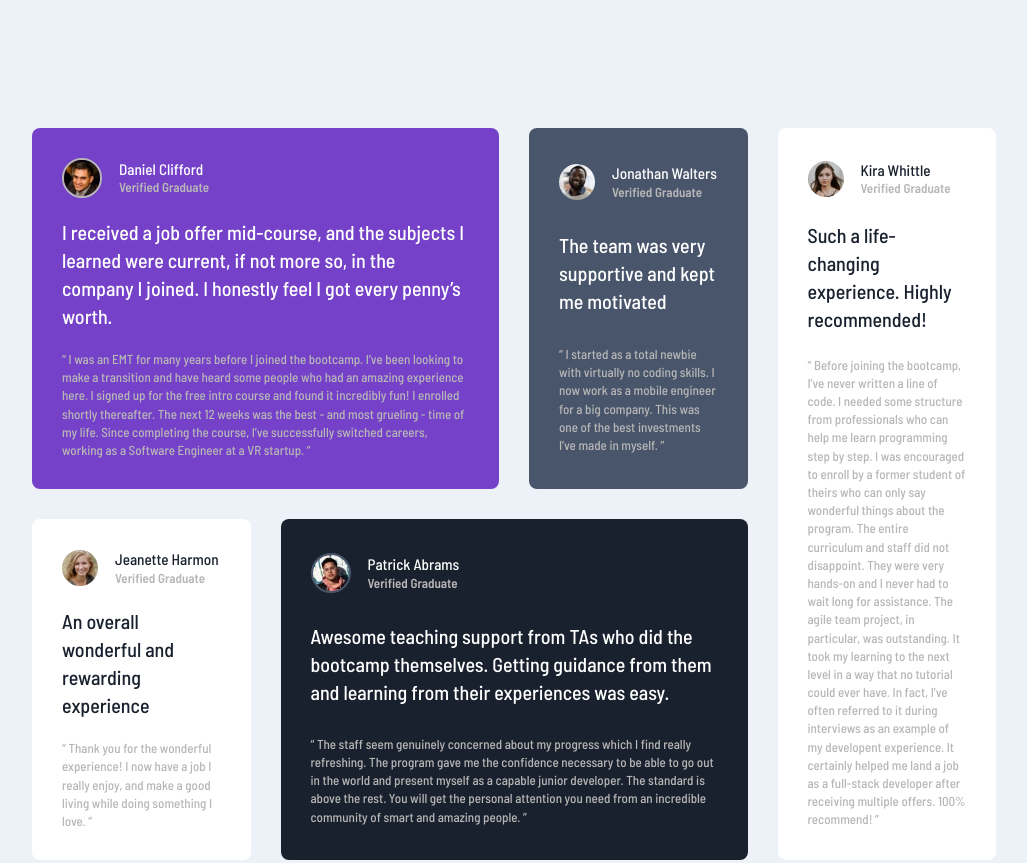
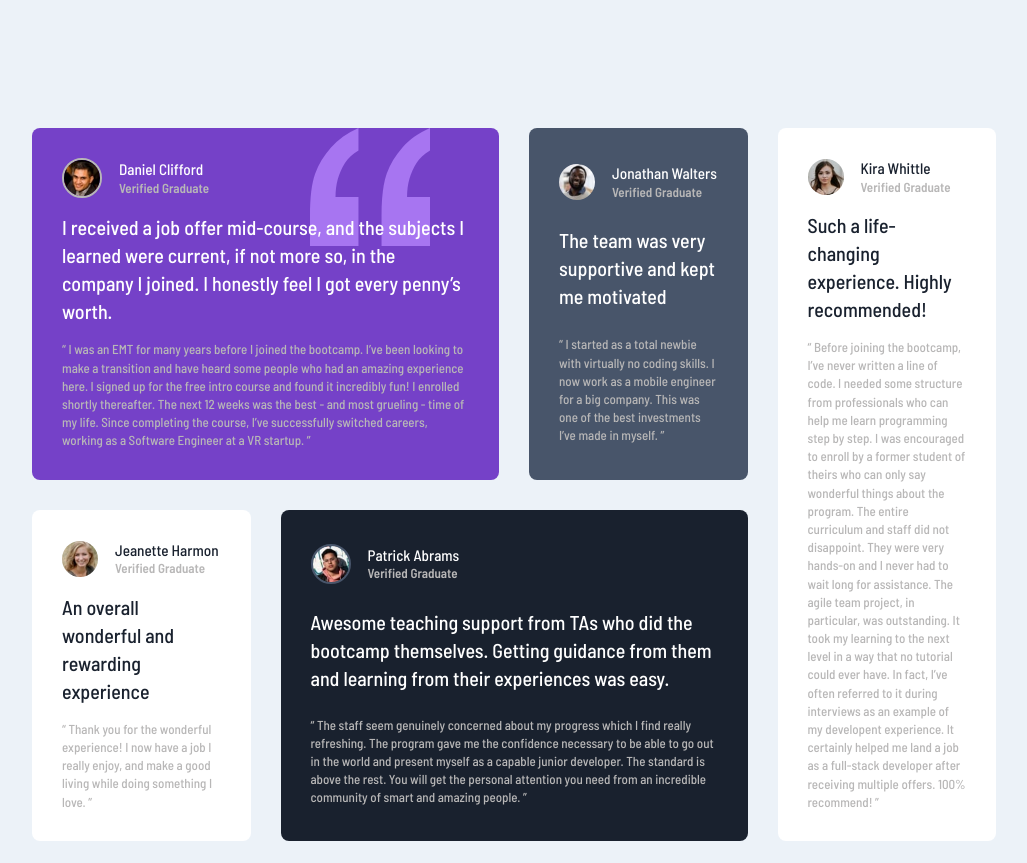
Before and after one commit to Omar-Code-Coding/Testimonials-Grid-Section, a plain HTML site: page index.html in a window 1280 px wide. Shown: the top 863 px of the page, without its empty margins (126-1153 px from the left). Drawn offline with Linux system fonts and the light colour scheme.

Commit message:
add bg-pattern-quotation.svg

```diff
--- a/scss/_testimonies.scss
+++ b/scss/_testimonies.scss
@@ -8,7 +8,7 @@
     border-radius: .8rem;
 
     &__headline {
-        margin: 2rem 0;
+        margin: 1.5rem 0;
     }
 }
 
@@ -38,6 +38,11 @@
 /////////////TESTIMONIES BOXES/////////////////////
 .daniel {
     background-color: $color-primary-1;
+    background-image: url(/images/bg-pattern-quotation.svg);
+    background-repeat: no-repeat;
+    background-position: 80% 0%;
+    background-size: 12rem;
+
     grid-column: center-start / col-end 4;
 
     @media screen and (max-width: 48em){
```
Also changed, not shown: css/main.css, 1 other file.
